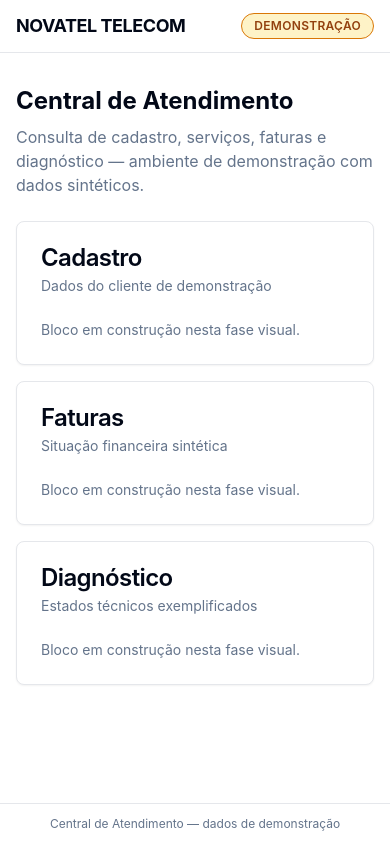
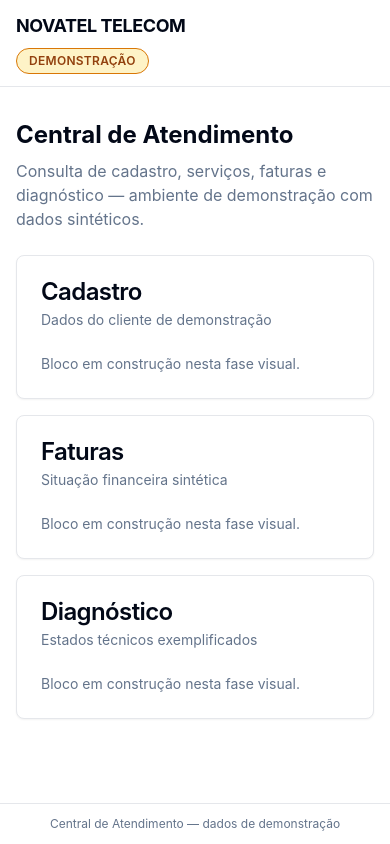
Before and after one commit to gustavoromanholinp-stack/novatel-diagnostico-do-cliente-609cge92r, a React (Vite) app: page / in a window 390 px wide. Built offline with nearby package versions, Linux system fonts and the light colour scheme.

Commit message:
CA-V02 fix: selo Demonstração legível em 360px (header empilha em telas estreitas)

```diff
--- a/src/components/Layout.tsx
+++ b/src/components/Layout.tsx
@@ -4,7 +4,7 @@
   return (
     <main className="flex min-h-screen flex-col bg-background text-foreground">
       <header className="border-b">
-        <div className="container mx-auto flex flex-wrap items-center justify-between gap-2 px-4 py-3">
+        <div className="container mx-auto flex flex-col items-start gap-2 px-4 py-3 sm:flex-row sm:items-center sm:justify-between">
           <span className="text-lg font-bold tracking-tight">NOVATEL TELECOM</span>
           <span
             className="rounded-full border border-amber-600 bg-amber-100 px-3 py-1 text-xs font-semibold uppercase tracking-wide text-amber-800"
```
Also changed, not shown: .skip.config.json.
